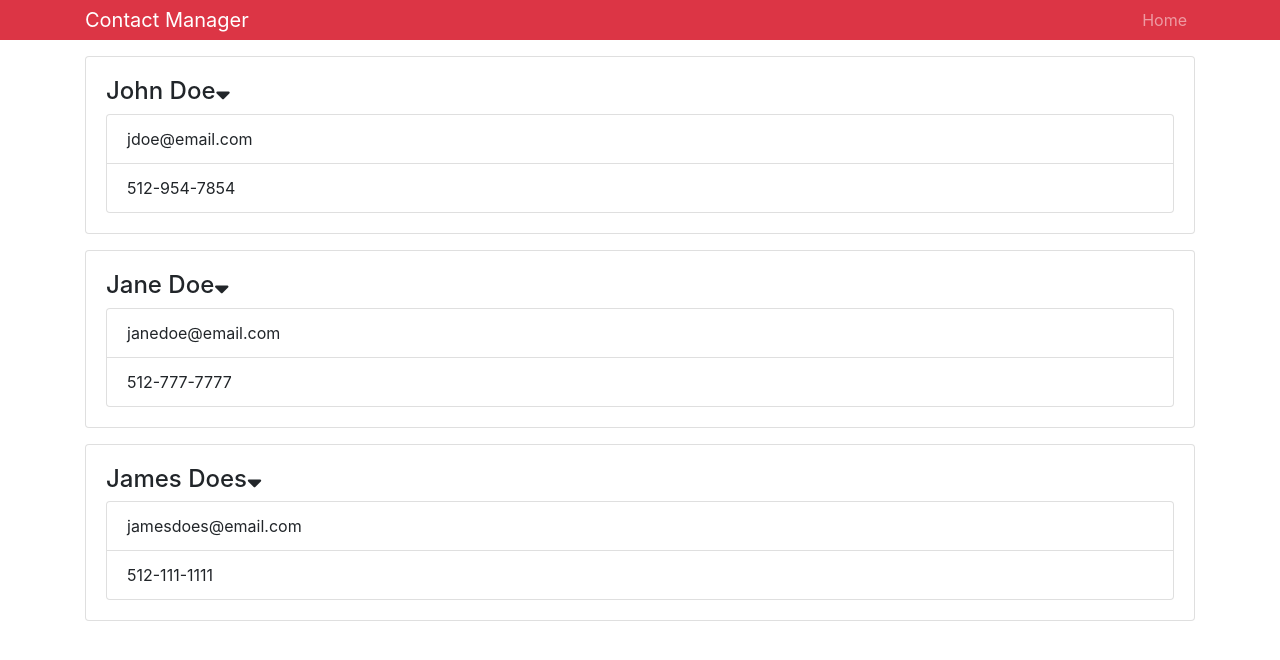
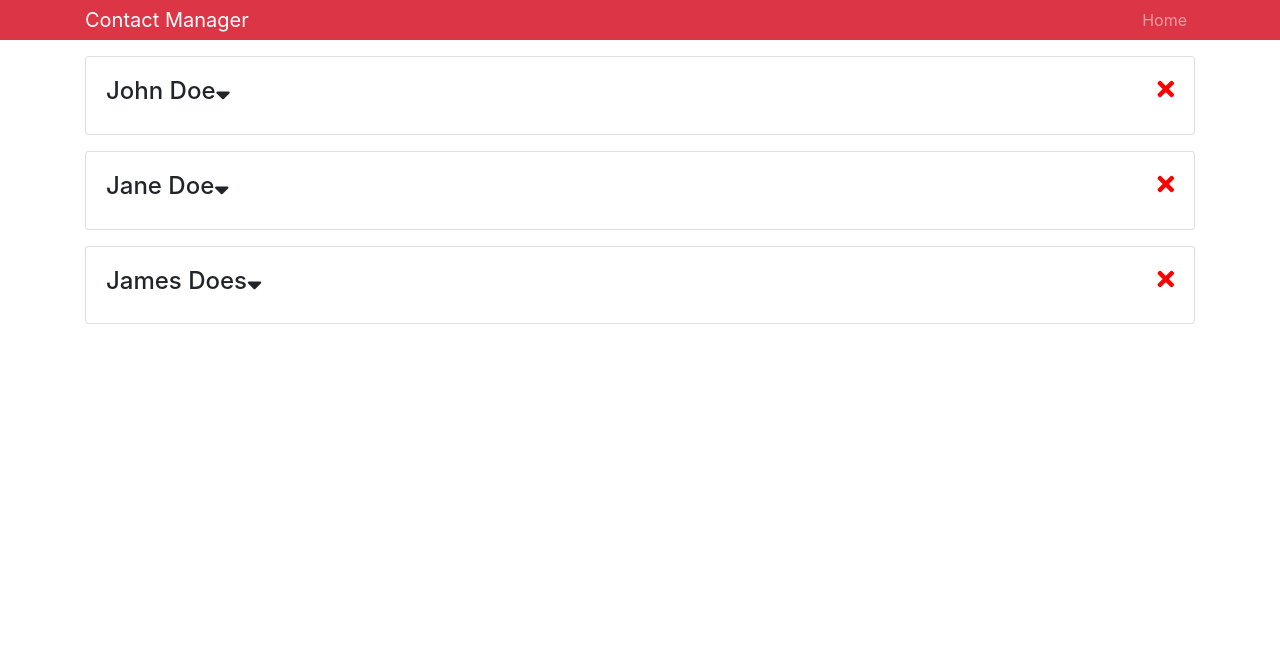
Before and after one commit to Brandontheturner/contact-manager, a React (Create React App) app: page / in a window 1280 px wide. Shown: the top 660 px of the page. Built offline with nearby package versions, Linux system fonts and the light colour scheme.

Commit message:
delete contacts functionality

```diff
--- a/src/components/Contact.js
+++ b/src/components/Contact.js
@@ -3,35 +3,49 @@
 
 class Contact extends Component {
   state = {
-    showContactInfo: true
+    showContactInfo: false
+  };
+
+  onDeleteClick = () => {
+    this.props.deleteClickHandler();
   };
 
   render() {
     //destructuring
-    const { contact } = this.props;
+    const { name, email, phone } = this.props.contact;
+    const { showContactInfo } = this.state;
     return (
       //using bootstrap for card styling
       <div className="card card-body mb-3">
         <h4>
-          {contact.name}
+          {name}
           <i
             onClick={() =>
               this.setState({ showContactInfo: !this.state.showContactInfo })
             }
             className="fas fa-sort-down"
+            style={{ cursor: "pointer" }}
+          />
+          <i
+            className="fas fa-times"
+            style={{ cursor: "pointer", float: "right", color: "red" }}
+            onClick={this.onDeleteClick}
           />
         </h4>
-        <ul className="list-group">
-          <li className="list-group-item">{contact.email}</li>
-          <li className="list-group-item">{contact.phone}</li>
-        </ul>
+        {showContactInfo ? (
+          <ul className="list-group">
+            <li className="list-group-item">{email}</li>
+            <li className="list-group-item">{phone}</li>
+          </ul>
+        ) : null}
       </div>
     );
   }
 }
 
 Contact.propTypes = {
-  contact: PropTypes.object.isRequired
+  contact: PropTypes.object.isRequired,
+  deleteClickHandler: PropTypes.func.isRequired
 };
 
 export default Contact;
--- a/src/components/Contacts.js
+++ b/src/components/Contacts.js
@@ -25,12 +25,25 @@
     ]
   };
 
+  deleteContact = id => {
+    const { contacts } = this.state;
+    const newContacts = contacts.filter(contact => contact.id !== id);
+
+    this.setState({
+      contacts: newContacts
+    });
+  };
+
   render() {
     const { contacts } = this.state;
     return (
       <React.Fragment>
         {contacts.map(contact => (
-          <Contact key={contact.id} contact={contact} />
+          <Contact
+            key={contact.id}
+            contact={contact}
+            deleteClickHandler={this.deleteContact.bind(this, contact.id)}
+          />
         ))}
       </React.Fragment>
     );
```
